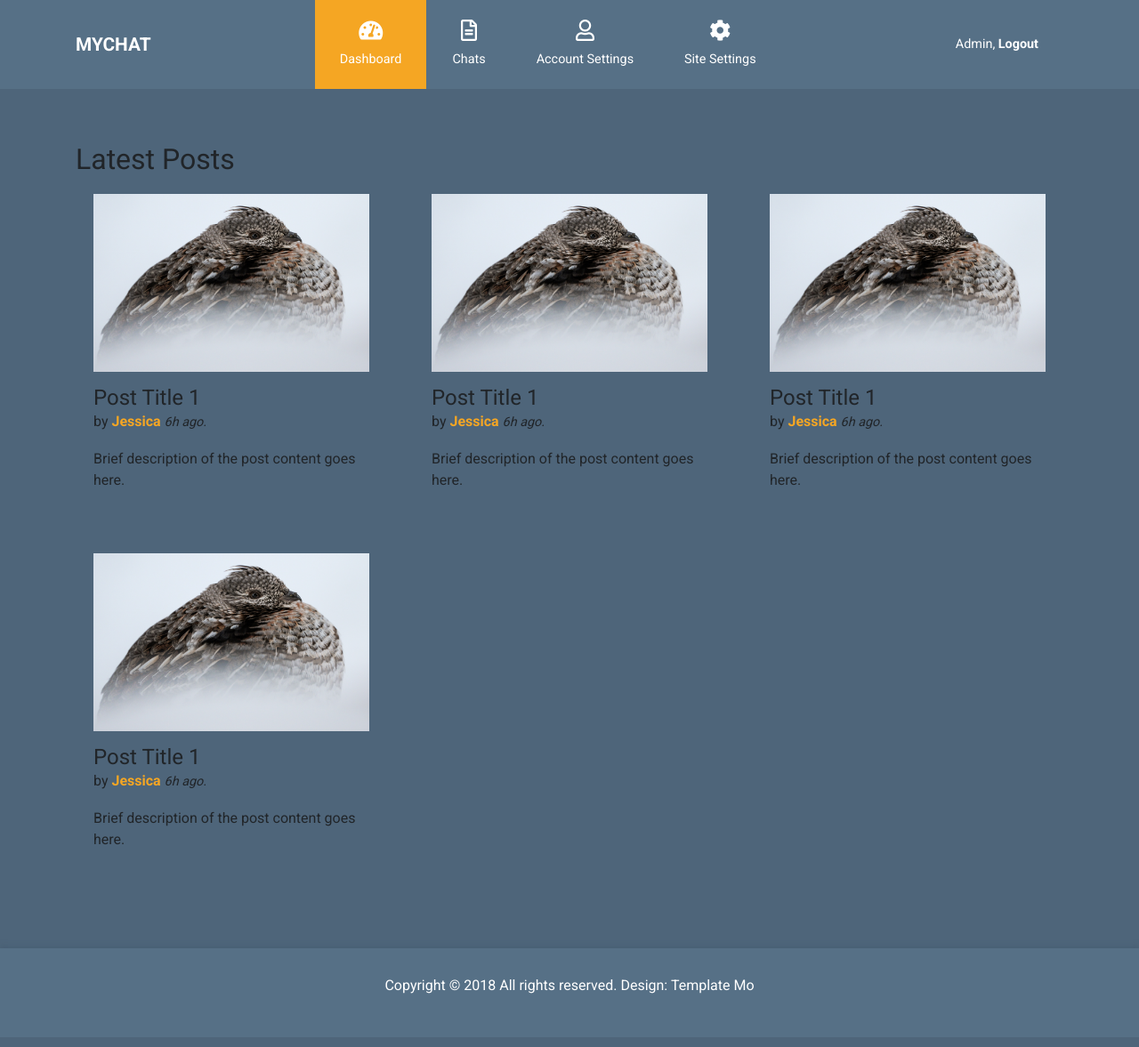
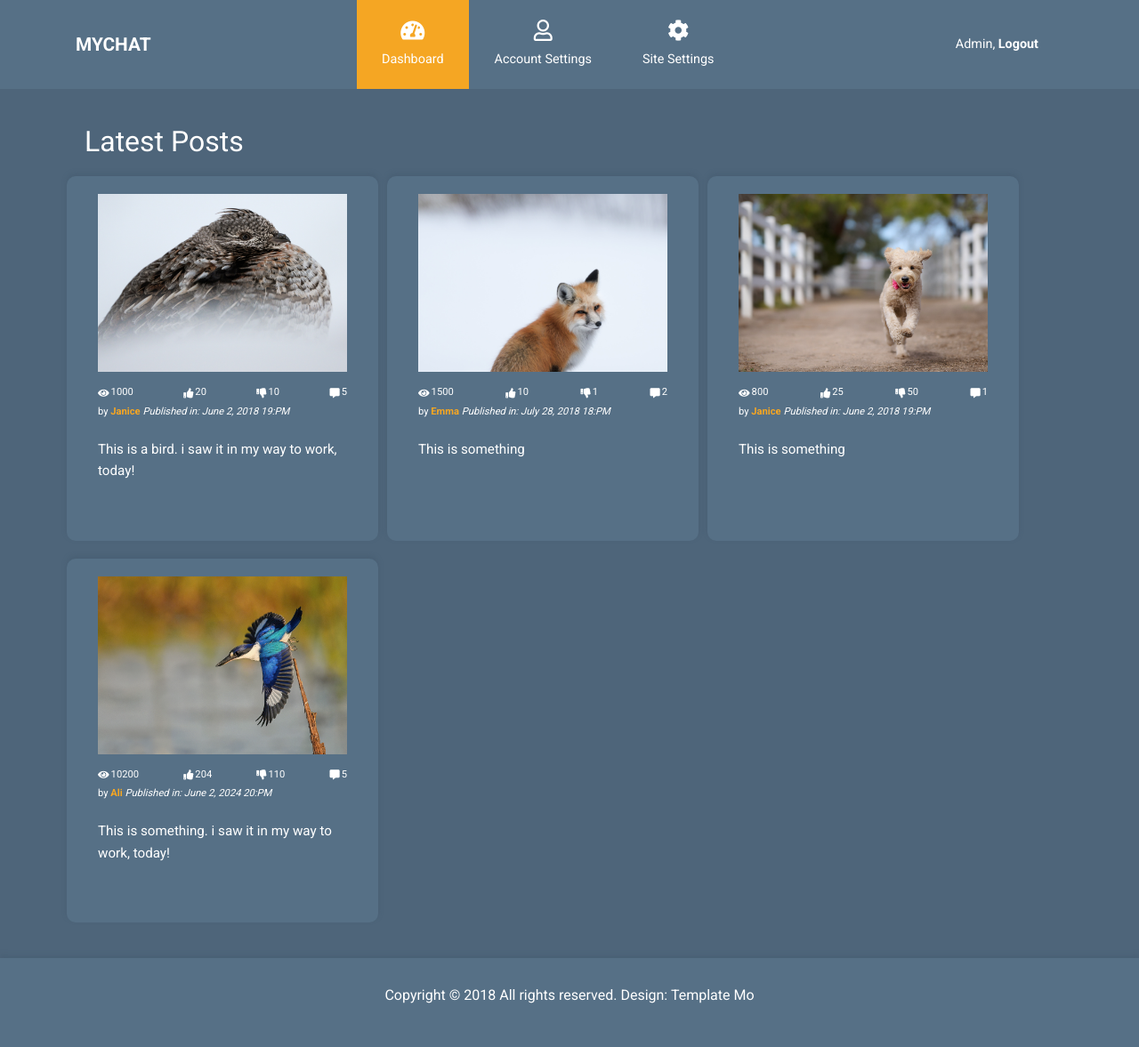
Before and after one commit to mrmalekjan/PostWebsite, a Flask app: page /home in a window 1280 px wide. Shown: the whole page at 89% size. Before the commit the page ends 1117 px from the top, so only its background shows below. Run offline with Flask 3, Linux system fonts and the light colour scheme; some libraries are stand-ins or nearby versions.

Commit message:
edited home page!

```diff
--- a/frontend_test_app.py
+++ b/frontend_test_app.py
@@ -35,10 +35,12 @@ def home_alter():
 
 @app.route('/home')
 def home():
-    post_specs=[{'views':1000,'likes':20,'dislikes':10,'comments_num':5,'post_img':"post-01.jpg",'profile_pic':"notification-01.jpg",'post_description': "This is a bird. i saw it in my  way to work, today!", 'profile_name': 'Janice','publish_date': "June 2, 2018 19:PM"},
+    mini_post_specs=[{'views':1000,'likes':20,'dislikes':10,'comments_num':5,'post_img':"post-01.jpg",'profile_pic':"notification-01.jpg",'post_description': "This is a bird. i saw it in my  way to work, today!", 'profile_name': 'Janice','publish_date': "June 2, 2018 19:PM"},
                 {'views':1500,'likes':10,'dislikes':1,'comments_num':2,'post_img':"post-02.jpg",'profile_pic':"notification-02.jpg", 'post_description': "This is something", 'profile_name': 'Emma','publish_date': "July 28, 2018 18:PM"},
-                {'views':800,'likes':25,'dislikes':50,'comments_num':1,'post_img':"post-03.jpg",'profile_pic':"notification-03.jpg", 'post_description': "This is something", 'profile_name': 'Janice','publish_date': "June 2, 2018 19:PM"}]
-    return render_template('home.html', post_specs=post_specs, post_spec=post_specs[0])
+                {'views':800,'likes':25,'dislikes':50,'comments_num':1,'post_img':"post-03.jpg",'profile_pic':"notification-03.jpg", 'post_description': "This is something", 'profile_name': 'Janice','publish_date': "June 2, 2018 19:PM"},
+                {'views':10200,'likes':204,'dislikes':110,'comments_num':5,'post_img':"post-04.jpg",'profile_pic':"notification-04.jpg",'post_description': "This is something. i saw it in my  way to work, today!", 'profile_name': 'Ali','publish_date': "June 2, 2024 20:PM"}]
+
+    return render_template('home.html', mini_post_specs=mini_post_specs)
 
 @app.route('/post')
 def post():
--- a/static/css/home.css
+++ b/static/css/home.css
@@ -14,12 +14,14 @@
 }
 
 .tm-latest-post {
-    padding: 60px 0;
+    padding: 30px 0px;
 }
 
 .tm-section-title {
     font-size: 2rem;
     margin-bottom: 40px;
+    padding: 10px;
+    color: #fff
 }
 
 .tm-post-item {
--- /dev/null
+++ b/static/css/mini-post.css
@@ -0,0 +1,74 @@
+.mini-post-container {
+    border-radius: 10px;
+    background-color: #567086;
+    box-shadow: 0 -3px 5px 0 rgba(69, 92, 113, 0.59);
+    -webkit-box-shadow: 0 -3px 5px 0 rgba(69, 92, 113, 0.59);
+    -moz-box-shadow: 0 -3px 5px 0 rgba(69, 92, 113, 0.59);
+    overflow: hidden;
+    width: 100%;
+    margin: 10px 5px;
+    max-width: 350px;
+}
+
+.mini-post-header {
+    display: flex;
+    align-items: center;
+    padding: 20px;
+    border-bottom: 1px solid #eee;
+    font-size: 1.5rem;
+    margin-top: 15px;
+}
+
+.mini-post-stats {
+    display: flex;
+    justify-content: space-between;
+    margin-bottom: 5px;
+    color: #ffffff;
+    font-size: 0.7rem;
+}
+
+.mini-post-stats span {
+    display: flex;
+    align-items: center;
+}
+
+.mini-post-stats i {
+    margin-right: 2px;
+}
+
+.mini-post-stats a {
+    color: #f5a623;
+}
+
+.mini-post-text {
+    color: #ffffff;
+    font-size: 0.95rem;
+    line-height: 1.6;
+}
+
+.mini-post-text a {
+    color: #f5a623;
+    text-decoration: none;
+}
+
+.mini-post-text a:hover {
+    text-decoration: underline;
+}
+
+
+
+
+.post-metrics {
+    margin-top: 10px;
+}
+
+.post-metrics span {
+    margin-right: 15px;  /* Space between each metric */
+    font-size: 14px;     /* Adjust font size as needed */
+    color: #555;         /* Text color */
+}
+
+.post-metrics i {
+    margin-right: 5px;   /* Space between icon and text */
+    color: #007bff;      /* Icon color */
+}
--- a/templates/home.html
+++ b/templates/home.html
@@ -11,6 +11,8 @@
     <link rel="stylesheet" href="{{ url_for('static',filename='css/bootstrap.min.css') }}" />
     <link rel="stylesheet" href="{{ url_for('static',filename='css/templatemo-style.css') }}" />
     <link rel="stylesheet" href="{{ url_for('static',filename='css/home.css') }}" />
+    <link rel="stylesheet" href="{{ url_for('static',filename='css/post.css') }}" />
+    <link rel="stylesheet" href="{{ url_for('static',filename='css/mini-post.css') }}" />
 </head>
 
 <body id="homePage">
@@ -31,12 +33,6 @@
                             <i class="fas fa-tachometer-alt"></i>
                             Dashboard
                             <span class="sr-only">(current)</span>
-                        </a>
-                    </li>
-                    <li class="nav-item">
-                        <a class="nav-link" href="chat">
-                            <i class="far fa-file-alt"></i>
-                            Chats
                         </a>
                     </li>
 
@@ -72,20 +68,10 @@
                 <div class="col-12">
                     <h2 class="tm-section-title mb-0">Latest Posts</h2>
                 </div>
-                {% for i in range(4): %}
-                    <div class="col-lg-4 col-md-6">
-                        <div class="tm-post-item">
-                            <img src="{{ url_for('static',filename='img/post-01.jpg') }}" alt="post 1" class="img-fluid cover-image">
-                            <h3 class="tm-post-title mb-0">Post Title 1</h3>
-                            <div class="media">
-                                <div class="media-body">
-                                    <p class="mb-2">by <a href="#" class="tm-notification-link"><b>Jessica</b></a>
-                                    <em class="tm-small">6h ago.</em></p>
-                                </div>
-                            </div>
-                            <p class="tm-post-text mb-0">Brief description of the post content goes here.</p>
-                        </div>
-                    </div>
+            </div>
+            <div class="row">
+                {% for mini_post_spec in mini_post_specs: %}
+                    {% include 'mini-post.html' %}
                 {% endfor %}
             </div>
         </div>
@@ -110,3 +96,9 @@
 </body>
 
 </html>
+
+<script>
+    function handleClick(postId) {
+            window.location.href = '/post?post_id=' + postId;
+        }
+</script>
--- /dev/null
+++ b/templates/mini-post.html
@@ -0,0 +1,19 @@
+<div class="col-lg-4 col-md-6 mini-post-container">
+    <div class="tm-post-item">
+        <img src="{{ url_for('static',filename='img/'+mini_post_spec['post_img']) }}" alt="post 1" class="img-fluid cover-image">
+        <h3 class="tm-post-title mb-0">{{mini_post_spec['title']}}</h3>
+        <div class="mini-post-stats">
+            <span><i class="fas fa-eye"></i> {{mini_post_spec['views']}}</span>
+            <span><i class="fas fa-thumbs-up"></i> {{mini_post_spec['likes']}}</span>
+            <span><i class="fas fa-thumbs-down"></i> {{mini_post_spec['dislikes']}}</span>
+            <span><i class="fas fa-comment-alt"></i> {{mini_post_spec['comments_num']}}</span>
+        </div>
+        <div class="media">
+            <div class="mini-post-stats">
+                <p>by <a href="#" c><b>{{mini_post_spec['profile_name']}}</b></a>
+                <em >Published in: {{mini_post_spec['publish_date']}}</em></p>
+            </div>
+        </div>
+        <p class="mini-post-text">{{mini_post_spec['post_description']}}</p>
+    </div>
+</div>
--- a/templates/site-settings.html
+++ b/templates/site-settings.html
@@ -45,7 +45,6 @@
                                 Site Settings
                             </a>
                         </li>
-                        <!-- Other menu items -->
                     </ul>
                 </div>
             </div>
```
